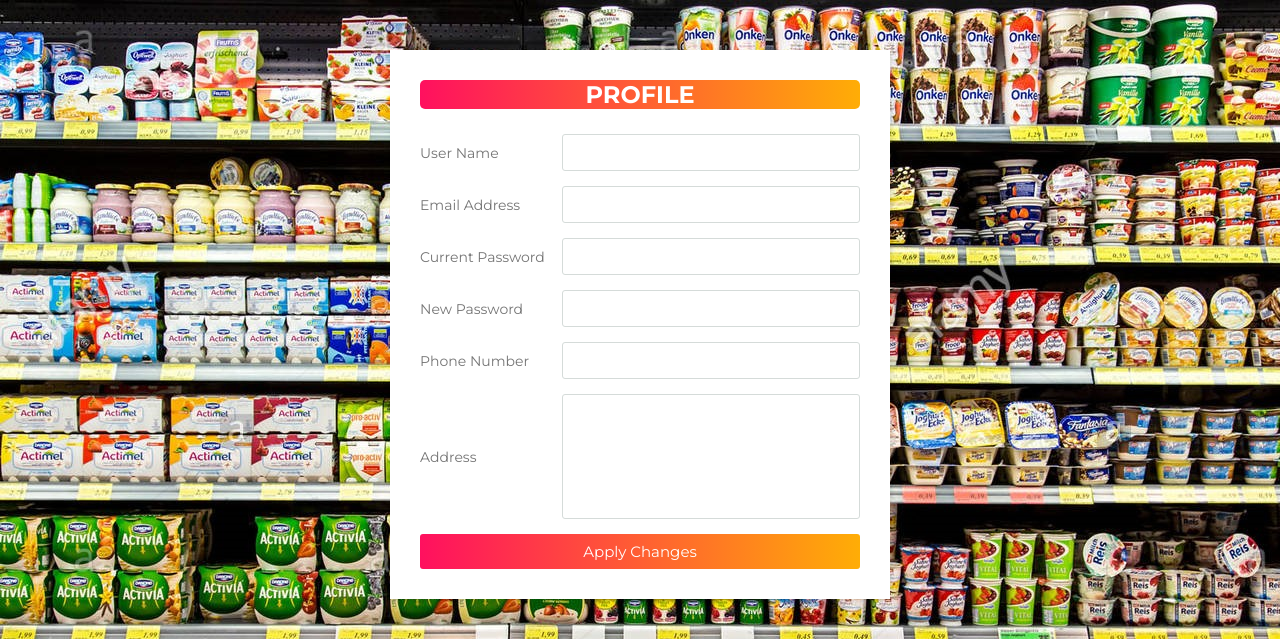
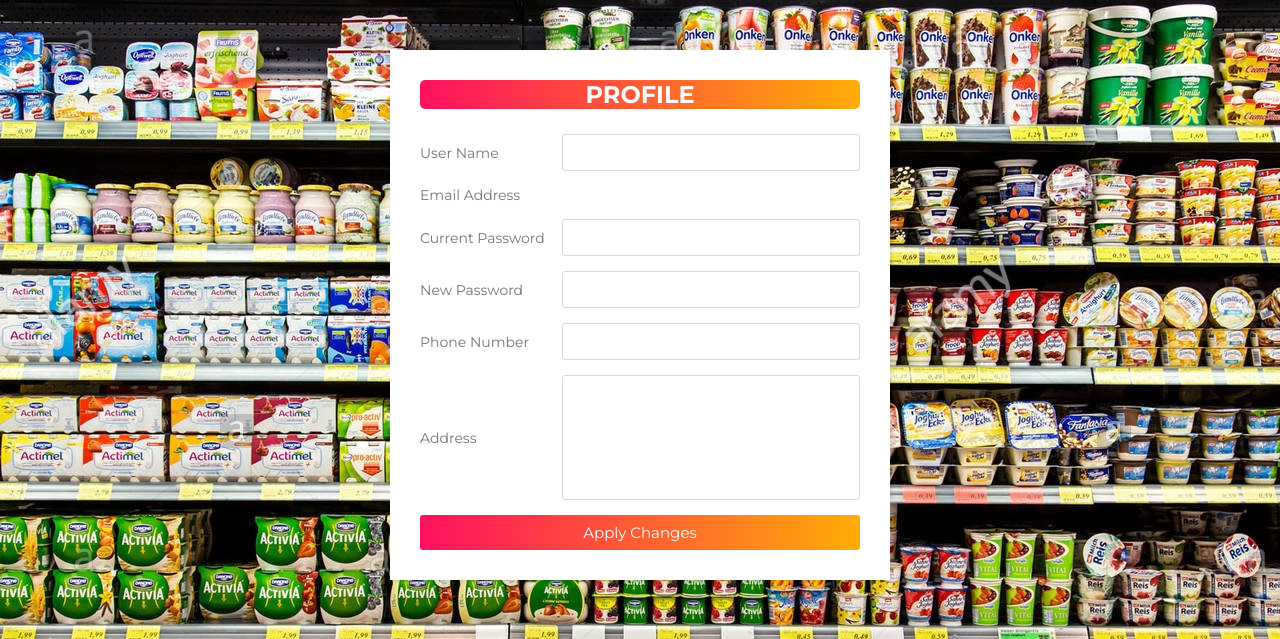
Before and after one commit to SaiKrishna1911/SuperMarketManagementSystem, a Flask app: page /profile_edit in a window 1280 px wide. Shown: the top 639 px of the page. Run offline with Flask 2, Linux system fonts and the light colour scheme; the visitor is signed in with stand-in values (Sample User, id 1); data that the repository does not hold is empty.

Commit message:
Profile edit done

```diff
--- a/app.py
+++ b/app.py
@@ -1,4 +1,4 @@
-#Kumar Sangakkara#kumar Sngakkara
+# Kumar Sangakkara#kumar Sngakkara
 import os
 from flask import Flask, render_template, url_for, request, flash, session, redirect
 from werkzeug.security import generate_password_hash, check_password_hash
@@ -125,7 +125,9 @@
             redirect(url_for('home'))
         else:
             flash("Incorrect current password", "error")
-    return render_template("profile_edit.html")
+    cur.execute(f"""SELECT * FROM Users WHERE email = '{session["email"]}';""")
+    user = cur.fetchone()
+    return render_template("profile_edit.html", user=user)
 
 
 @app.route("/home")
@@ -199,6 +201,11 @@
         """
     )
     return redirect(url_for('cart'))
+
+
+@app.route("/place_order")
+def place_order():
+    return redirect(home)
 
 
 @app.route("/previous_cart")
--- a/templates/profile_edit.html
+++ b/templates/profile_edit.html
@@ -194,15 +194,16 @@
     <div class="form">
        <div class="inputfield">
           <label>User Name</label>
-          <input name="name" type="text" class="input">
+          <input name="name" type="text" class="input" placeholder="{{user['name']}}">
        </div>
    <div class="inputfield">
           <label>Email Address</label>
-          <input name="email" type="email" class="input">
+          <span style="align-self: start;">{{user['email']}}</span>
+          <!-- <input name="email" type="email" class="input" placeholder="{{user['email']}}"> -->
        </div>
        <div class="inputfield">
           <label>Current Password</label>
-          <input name="old_password" type="password" class="input">
+          <input name="old_password" type="password" class="input"">
        </div>
       <div class="inputfield">
           <label>New Password</label>
@@ -212,11 +213,11 @@
 
       <div class="inputfield">
           <label>Phone Number</label>
-          <input name="phone" type="text" class="input">
+          <input name="phone" type="text" class="input" placeholder="{{user['phone']}}">
        </div>
       <div class="inputfield">
           <label>Address</label>
-          <textarea name="address" class="textarea"></textarea>
+          <textarea name="address" class="textarea" placeholder="{{user['address']}}"></textarea>
        </div>
       <!-- <div class="inputfield terms">
           <label class="check">
```
Also changed, not shown: templates/cart.html (+2 -5 lines).
